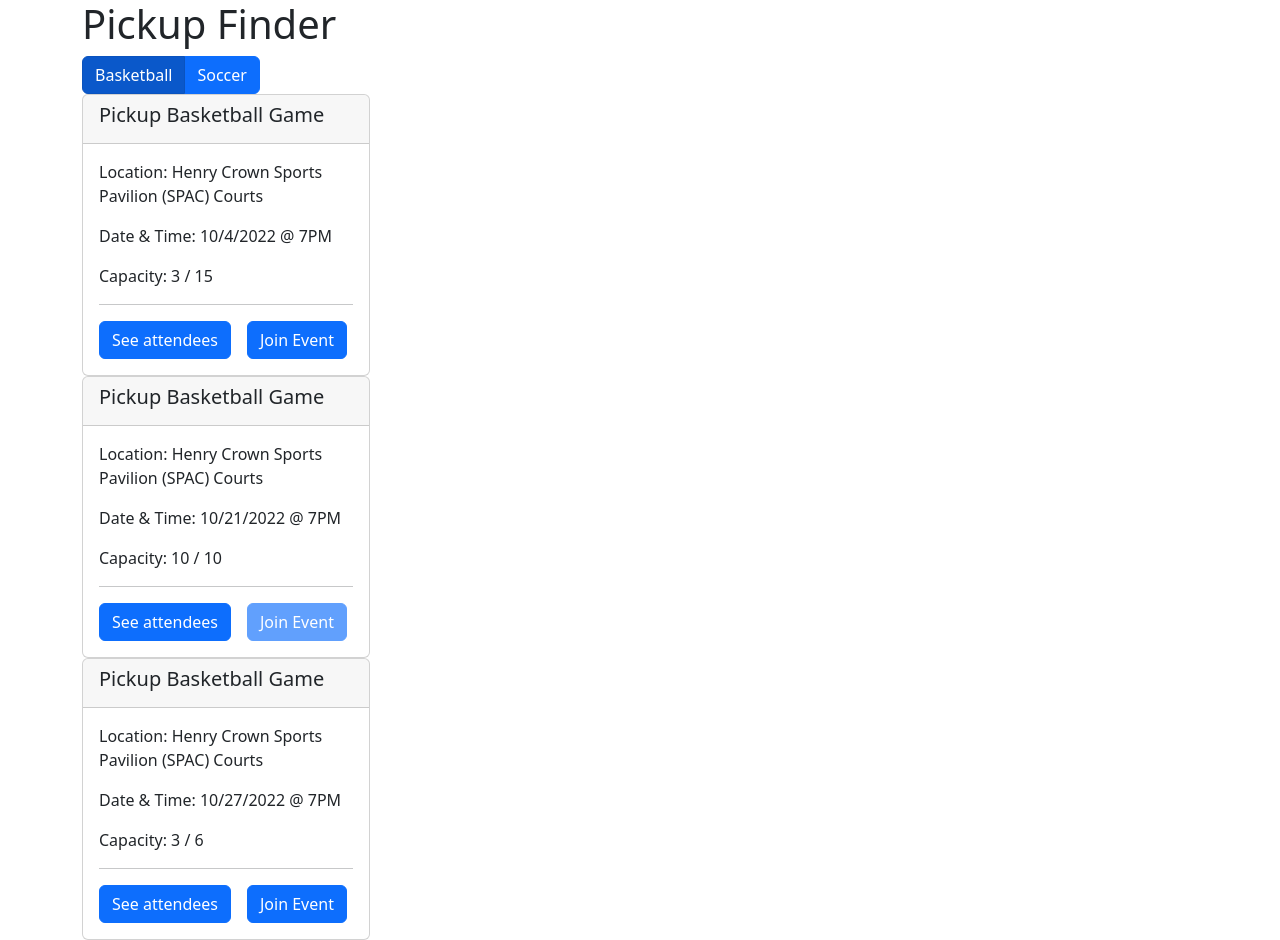
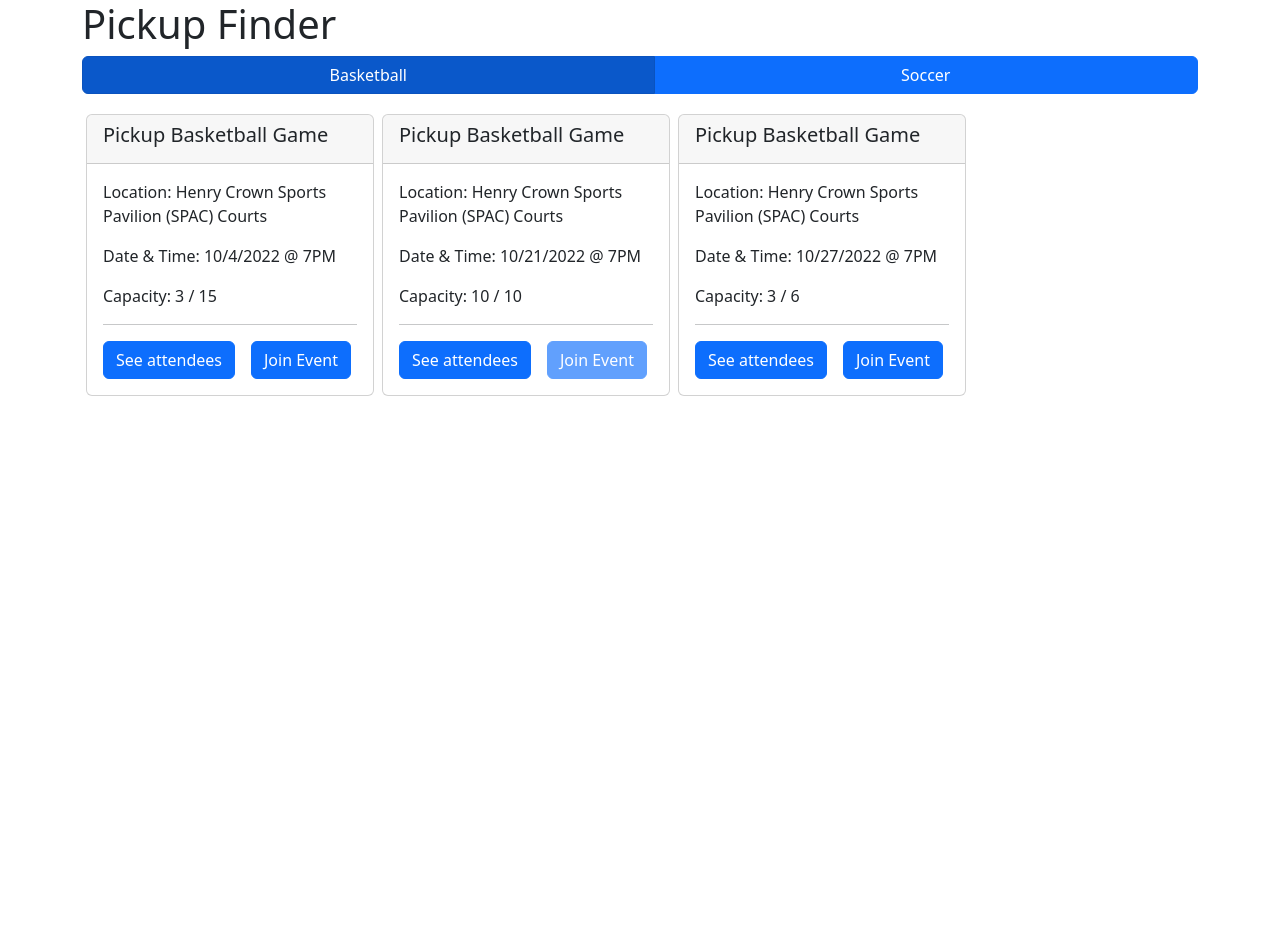
Before and after one commit to 397-f22/PickupFinder, a React (Create React App) app: page / in a window 1280 px wide. After the commit the page ends 800 px from the top, so only its background shows below. Built offline with nearby package versions, Linux system fonts and the light colour scheme.

Commit message:
styled the homepage

```diff
--- a/src/components/eventCard/eventCard.js
+++ b/src/components/eventCard/eventCard.js
@@ -10,7 +10,7 @@ const EventCard = ({ event, users }) => {
     return (
         <div>
             <EventDetailsModal event={event} users={users} isVisible={isEventDetailsModalVisible} closeEventDetailsModal={closeEventDetailsModal} />
-            <Card style={{ width: '18rem' }}>
+            <Card style={{ width: '18rem' }} className="m-1">
                 <Card.Header><Card.Title>{event.title}</Card.Title></Card.Header>
                 <Card.Body>
                     <Card.Text>
--- a/src/components/home-page/Home.js
+++ b/src/components/home-page/Home.js
@@ -1,8 +1,9 @@
 import React, { useState } from "react";
 import { pickupData } from "../../mockData";
 import EventCard from "../eventCard/eventCard";
-import Container from "react-bootstrap/Container"
+import Container from "react-bootstrap/Container";
 import SportSelector from "../sportSelector/sportSelector";
+import { Col, Row } from "react-bootstrap";
 
 const Home = () => {
   const { users, sports } = pickupData;
@@ -10,13 +11,26 @@ const Home = () => {
   const [currentSport, setCurrentSport] = useState(defaultSport);
   const events = pickupData.events[currentSport];
   return (
-    <Container fluid="true">
-      <h1>Pickup Finder</h1>
-      <SportSelector sports={sports} currentSport={currentSport} setCurrentSport={setCurrentSport} />
-      {Object.entries(events).map(([eventId, event]) =>
-        <EventCard key={eventId} event={event} users={users} />
-      )}
+    <Container fluid="true" >
+      <Row>
+        <h1>Pickup Finder</h1>
+      </Row>
+      <Row className="pb-3">
+        <SportSelector
+          sports={sports}
+          currentSport={currentSport}
+          setCurrentSport={setCurrentSport}
+        />
+      </Row>
+      <Row>
+        <Container style={{display:"flex", flexWrap:"wrap"}}>
+          {Object.entries(events).map(([eventId, event]) => (
+              <EventCard key={eventId} event={event} users={users} />
+            ))}
+        </Container>
+      </Row>
     </Container>
+
   );
 };
 
```
